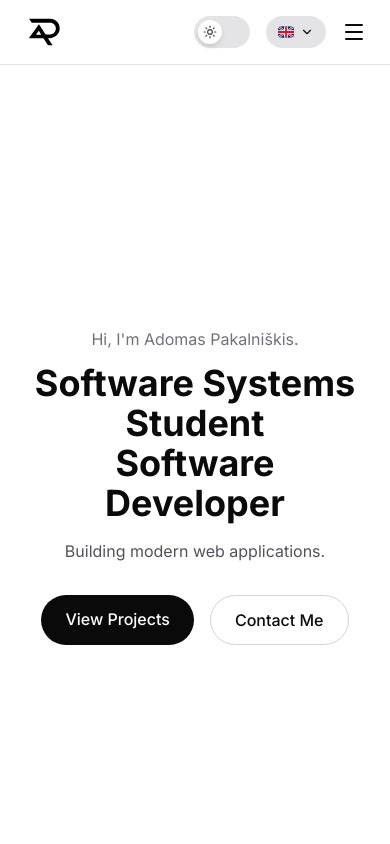
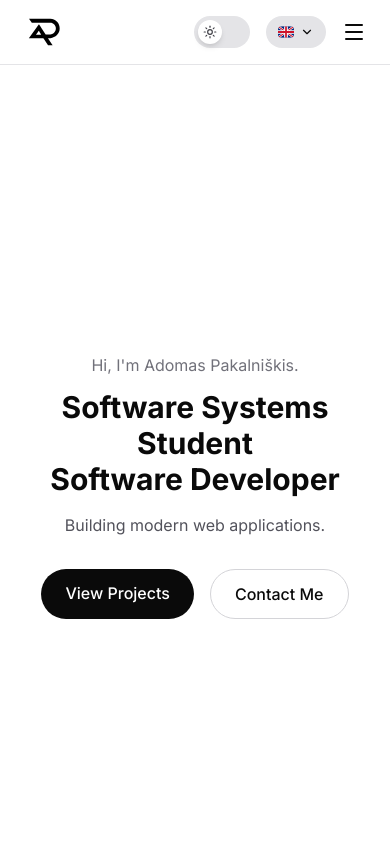
Before and after one commit to AD0MAS/personal-portfolio, a React (Vite) app: page / in a window 390 px wide. Shown: the top 844 px of the page. Built offline with nearby package versions, Linux system fonts and the light colour scheme.

Commit message:
Shrink Hero title on mobile so "Software Developer" fits on one line
- Hero h1: text-4xl -> text-3xl below 640px (sm:text-5xl unchanged)

```diff
--- a/src/components/Hero.tsx
+++ b/src/components/Hero.tsx
@@ -11,7 +11,7 @@ function Hero() {
     >
       <p className="text-gray-500 dark:text-gray-400 mb-3">{t.hero.greeting}</p>
 
-      <h1 className="text-4xl sm:text-5xl font-bold text-foreground mb-4">
+      <h1 className="text-3xl sm:text-5xl font-bold text-foreground mb-4">
         {t.hero.titleLine1}
         <br />
         {t.hero.titleLine2}
```
